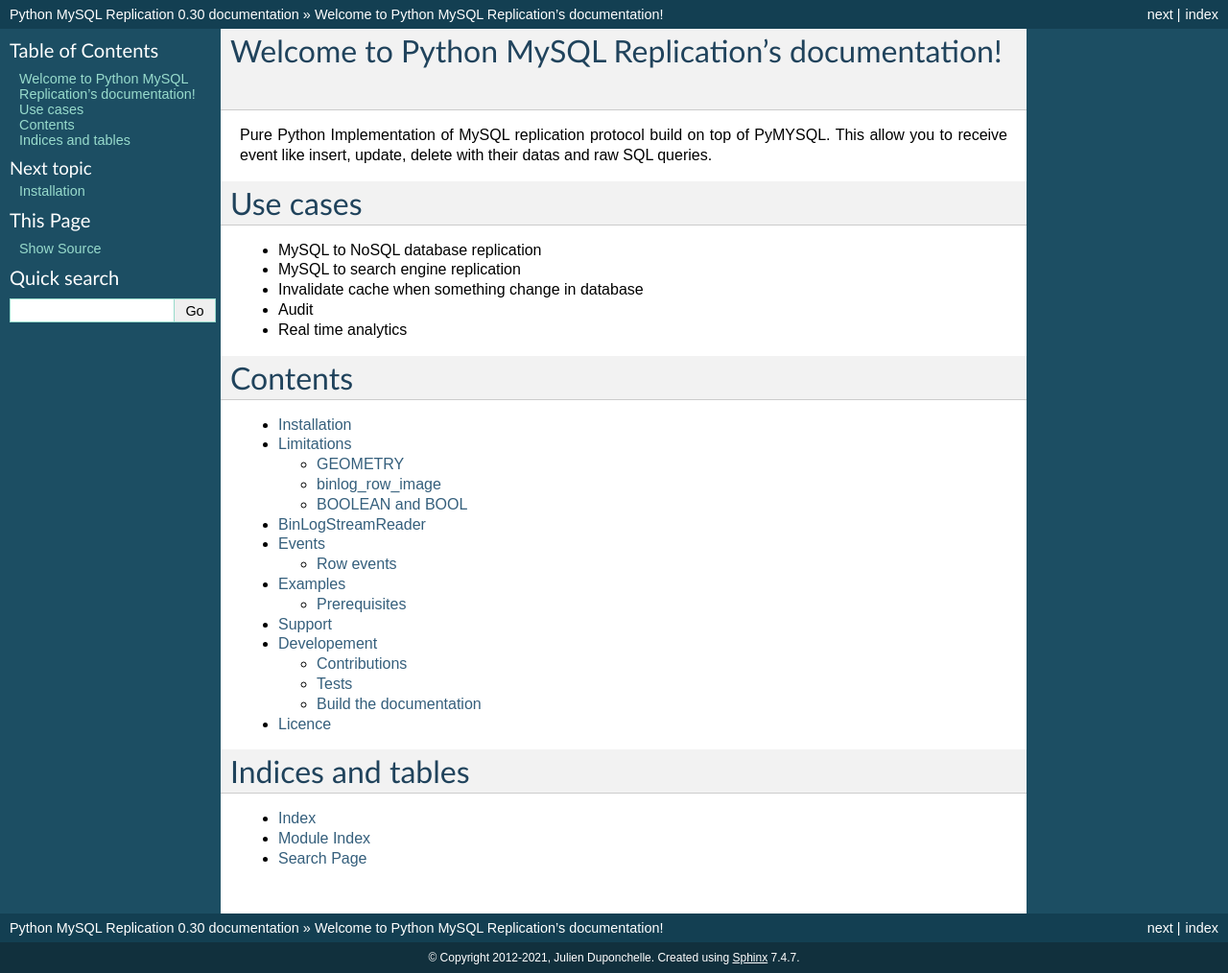
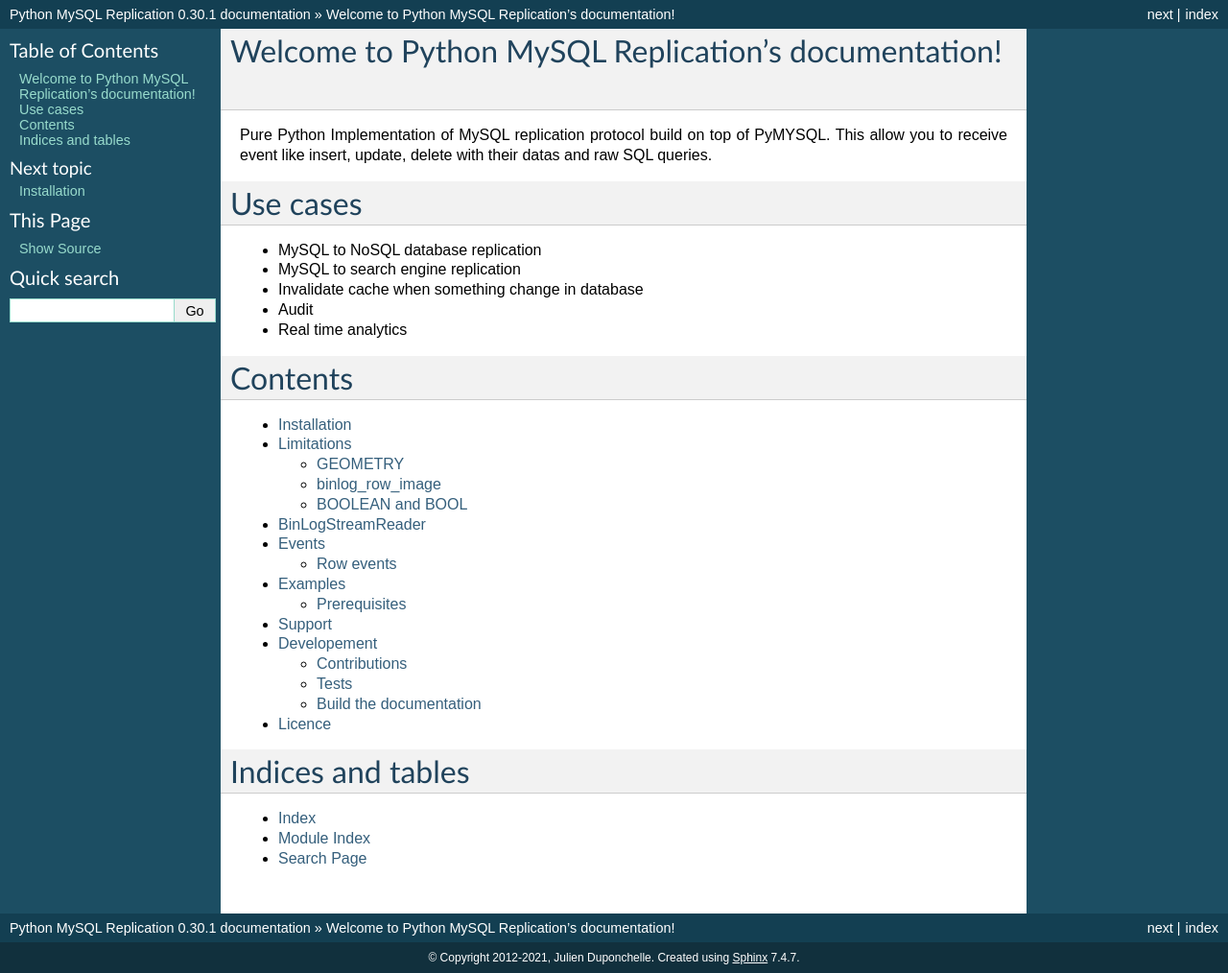
Before and after one commit to julien-duponchelle/python-mysql-replication, a Sphinx documentation site: the page built from docs/index.rst, in a window 1280 px wide. Shown: the whole page at 96% size. Built offline with Sphinx 7.4.7, drawn with Linux system fonts in a browser that asks for light colours.

Commit message:
release 0.30.1

```diff
--- a/docs/conf.py
+++ b/docs/conf.py
@@ -48,9 +48,9 @@
 # built documents.
 #
 # The short X.Y version.
-version = '0.30'
+version = '0.30.1'
 # The full version, including alpha/beta/rc tags.
-release = '0.30'
+release = '0.30.1'
 
 # The language for content autogenerated by Sphinx. Refer to documentation
 # for a list of supported languages.
--- a/setup.py
+++ b/setup.py
@@ -34,7 +34,7 @@
         unittest.main(tests, argv=sys.argv[:1])
 
 
-version = "0.30"
+version = "0.30.1"
 
 setup(
     name="mysql-replication",
@@ -50,5 +50,5 @@
               "pymysqlreplication.tests"],
     cmdclass={"test": TestCommand},
     extras_require={'test': tests_require},
-    install_requires=['pymysql>=0.10'],
+    install_requires=["packaging",'pymysql>=0.10'],
 )
```
Also changed, not shown: 1 other file.
